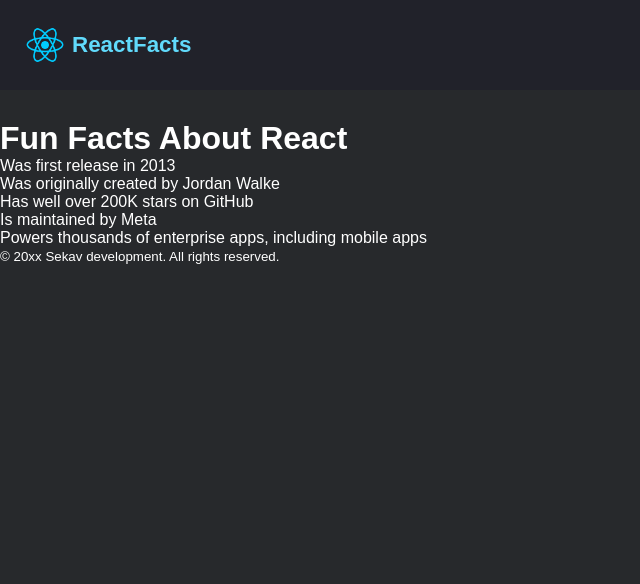
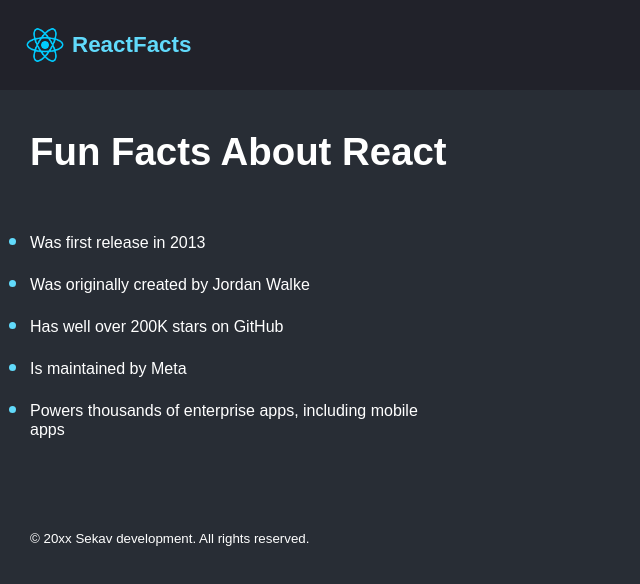
Before and after one commit to SekavArielight/react-facts-scrimba, a React (Vite) app: page / in a window 1280 px wide. Shown: the top 584 px of the page, without its empty margins (0-640 px from the left). Built offline with nearby package versions, Linux system fonts and the light colour scheme.

Commit message:
Update MainBody component and CSS for improved styling and structure

```diff
--- a/src/components/MainBody.jsx
+++ b/src/components/MainBody.jsx
@@ -4,7 +4,7 @@ const MainBody = () => {
   return (
     <main>
       <h1 className="header">Fun Facts About React</h1>
-      <ul>
+      <ul className="facts-list">
         <li>Was first release in 2013</li>
         <li>Was originally created by Jordan Walke</li>
         <li>Has well over 200K stars on GitHub</li>
--- a/src/index.css
+++ b/src/index.css
@@ -1,40 +1,66 @@
-*{
+* {
   margin: 0;
   padding: 0;
   box-sizing: border-box;
 }
 
 body {
-    /* margin: 0; */
   font-family: Arial, Helvetica, sans-serif;
-    background: #27292c;
   color: white;
+  background-color: #282d35;
 }
 
-header{
+header {
   height: 90px;
-     background-color: #21222A;
+  background-color: #21222a;
   padding: 30px 25px;
 }
 
-nav{
+nav {
   display: flex;
   justify-content: flex-start;
   align-items: center;
   height: 100%;
 }
 
-.logo{
+.logo {
   width: 40px;
   margin-right: 7px;
 }
 
 nav > span {
-    color: #61DAFB;
+  color: #61dafb;
   font-size: 1.4rem;
   font-weight: 700;
 }
 
-h1 {
-    margin-top: 30px;
+main {
+  padding: 40px 30px;
+  background-image: url(/public/react-logo-half.png);
+  background-repeat: no-repeat;
+  background-position: right 70%;
 }
+
+main > h1 {
+  margin: 0;
+  font-size: 2.4rem;
+}
+
+.facts-list {
+  margin-top: 46px;
+  max-width: 400px;
+}
+
+.facts-list > li {
+  padding-block: 10px;
+  line-height: 19px;
+}
+
+.facts-list > li::marker {
+  color: #61dafb;
+  font-size: 1.5rem;
+}
+
+footer{
+    padding: 40px 30px;
+}
```
Also changed, not shown: public/react-logo-half.png (added). Lines whose indentation alone changed are shown as unchanged.
